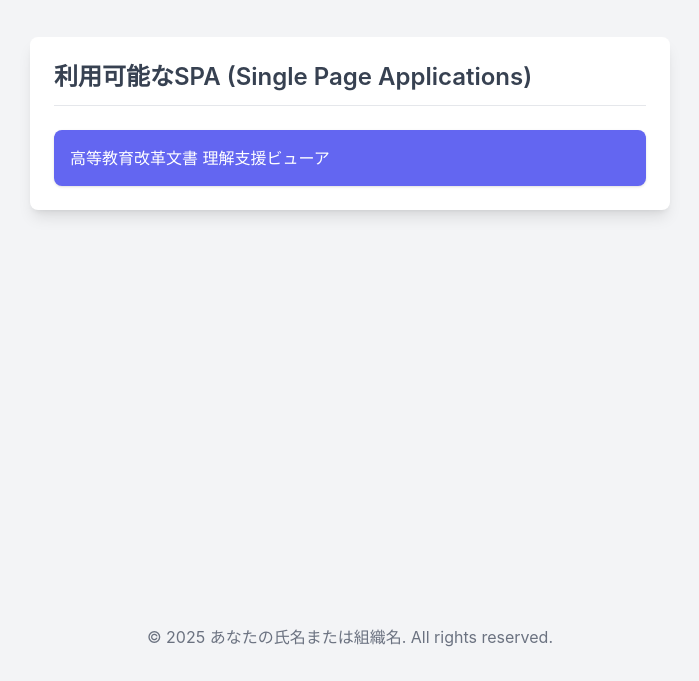
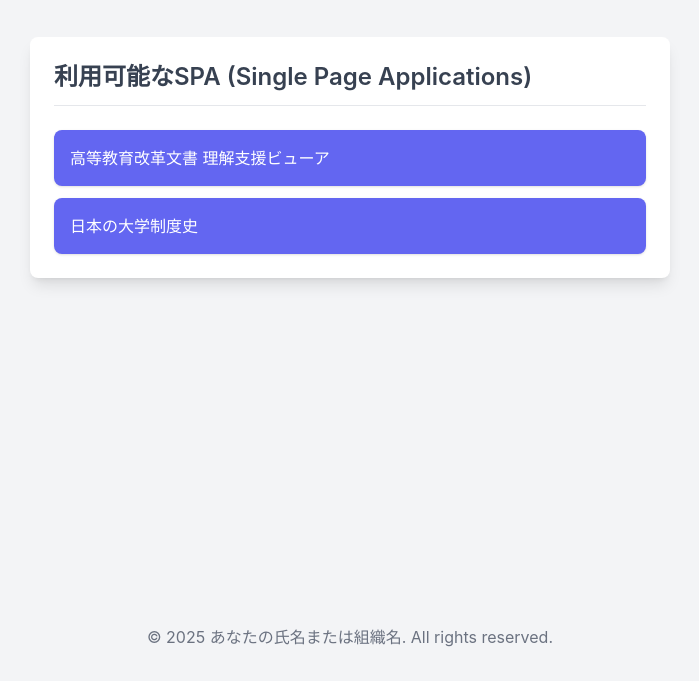
Before and after one commit to tak-tera/gemini_genalated, a plain HTML site: page index.html in a window 1280 px wide. Shown: the part 119-800 px from the top of the page, without its empty margins (290-989 px from the left). Drawn offline with nearby package versions, Linux system fonts and the light colour scheme.

Commit message:
Update index.html

```diff
--- a/index.html
+++ b/index.html
@@ -36,6 +36,12 @@
                     <a href="spa/高等教育改革文書 理解支援ビューア.html"
                        class="block p-4 bg-indigo-500 text-white rounded-lg hover:bg-indigo-600 transition-colors duration-200 ease-in-out shadow hover:shadow-md">
                         高等教育改革文書 理解支援ビューア
+                    </a>
+                </li>
+                <li data-filename="日本の大学制度史.html">
+                    <a href="spa/日本の大学制度史.html"
+                       class="block p-4 bg-indigo-500 text-white rounded-lg hover:bg-indigo-600 transition-colors duration-200 ease-in-out shadow hover:shadow-md">
+                        日本の大学制度史
                     </a>
                 </li>
                 </ul>
```
